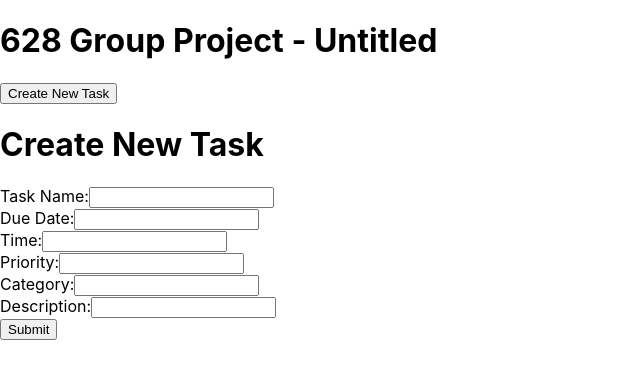
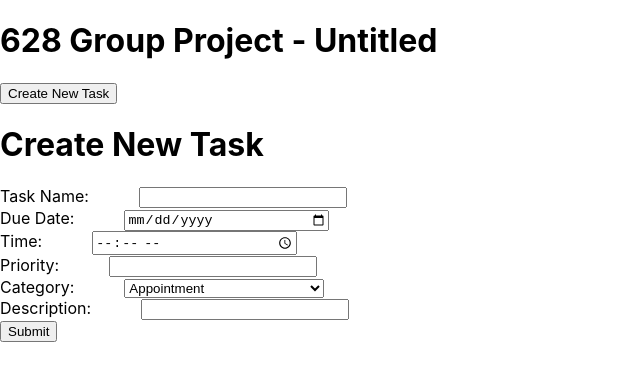
Before and after one commit to ixnp/628TeamProject, a React (Create React App) app in the folder client/: page / in a window 1280 px wide. Shown: the top 380 px of the page, without its empty margins (0-640 px from the left). Built offline with nearby package versions, Linux system fonts and the light colour scheme.

Commit message:
moderate formatting

```diff
--- a/client/src/App.css
+++ b/client/src/App.css
@@ -36,3 +36,8 @@
     transform: rotate(360deg);
   }
 }
+
+.create-task-input {
+  width: 200px;
+  margin-left: 50px;
+}
--- a/client/src/pages/CreateTaskPage.js
+++ b/client/src/pages/CreateTaskPage.js
@@ -1,4 +1,5 @@
 import React, {useState} from "react";
+import './../App.css'
 
 function TaskForm () {
     const [inputs, setInputs] = useState({});
@@ -11,7 +12,6 @@ function TaskForm () {
 
       const handleSubmit = (event) => {
         // TODO: Add Task to Database.
-        event.preventDefault();
       }
 
       return (
@@ -19,10 +19,11 @@ function TaskForm () {
             <div>
                 <h1>Create New Task</h1>
                 <label>Task Name:
-                <input
+                <input  className="create-task-input"
                         type="text"
-                    name="username"
-                    value={inputs.username || ""}
+                        name="taskName"
+                        maxLength="16"
+                        value={inputs.taskName || ""}
                         onChange={handleChange}
                 />
                 </label>
@@ -30,10 +31,10 @@ function TaskForm () {
 
             <div>
                 <label>Due Date:
-                <input
-                    type="number"
-                    name="age"
-                    value={inputs.age || ""}
+                <input  className="create-task-input"
+                        type="date"
+                        name="dueDate"
+                        value={inputs.dueDate || ""}
                         onChange={handleChange}
                 />
                 </label>
@@ -41,10 +42,10 @@ function TaskForm () {
 
             <div>
                 <label>Time:
-                <input
-                    type="number"
-                    name="age"
-                    value={inputs.age || ""}
+                <input  className="create-task-input"
+                        type="time"
+                        name="dueTime"
+                        value={inputs.dueTime || ""}
                         onChange={handleChange}
                 />
                 </label>
@@ -52,10 +53,13 @@ function TaskForm () {
 
             <div>
                 <label>Priority:
-                    <input
+                    <input  className="create-task-input"
                             type="number"
-                    name="age"
-                    value={inputs.age || ""}
+                            name="priority"
+                            min="0"
+                            max="5"
+                            step="1"
+                            value={inputs.priority || ""}
                             onChange={handleChange}
                     />
                     </label>
@@ -63,21 +67,26 @@ function TaskForm () {
 
             <div>
                 <label>Category:
-                    <input
-                    type="number"
-                    name="age"
-                    value={inputs.age || ""}
-                    onChange={handleChange}
-                    />
+                    <select className="create-task-input"
+                            type="text"
+                            name="taskType"
+                            value={inputs.taskType || ""}
+                            onChange={handleChange}>
+                        <option value="appointment">Appointment</option>
+                        <option value="event">Event</option>
+                        <option value="school">School</option>
+                        <option value="social">Social</option>
+                        <option value="work">Work</option>
+                    </select>
                 </label>
             </div>
 
             <div>
                 <label>Description:
-                    <input
-                    type="number"
-                    name="age"
-                    value={inputs.age || ""}
+                    <input  className="create-task-input"
+                            type="text"
+                            name="description"
+                            value={inputs.description || ""}
                             onChange={handleChange}
                     />
                 </label>
```
Lines whose indentation alone changed are shown as unchanged.
